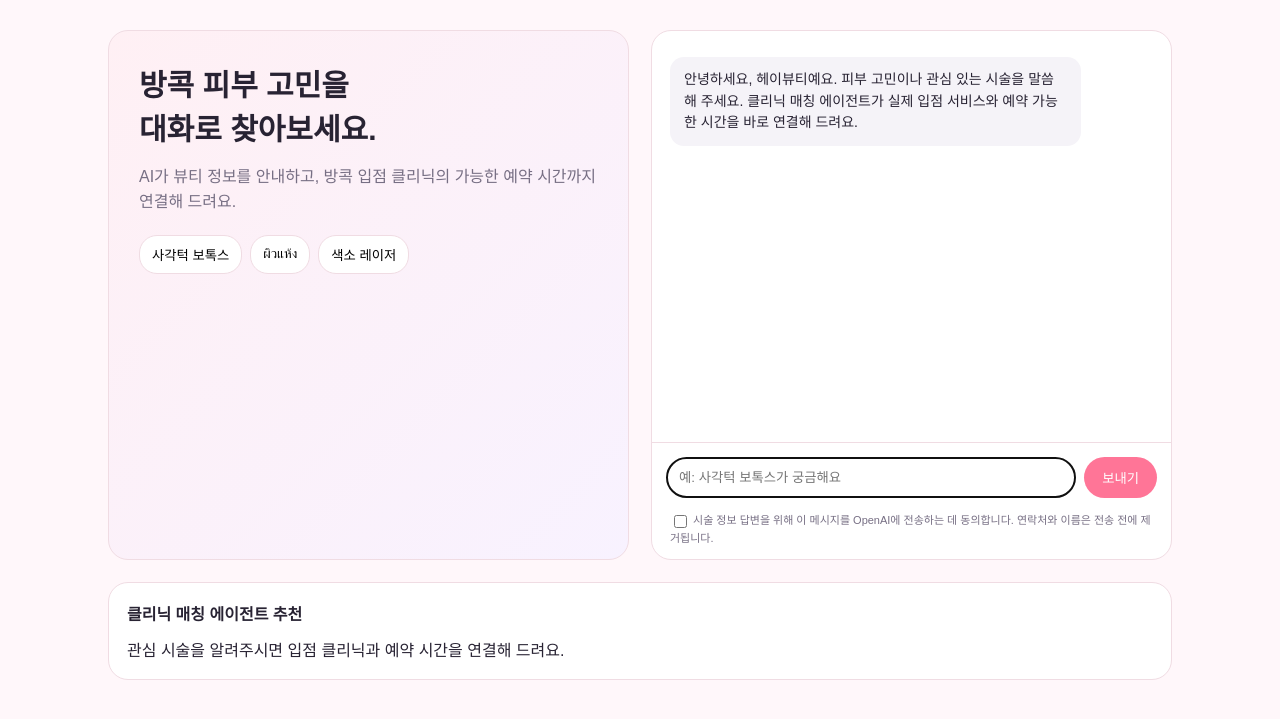
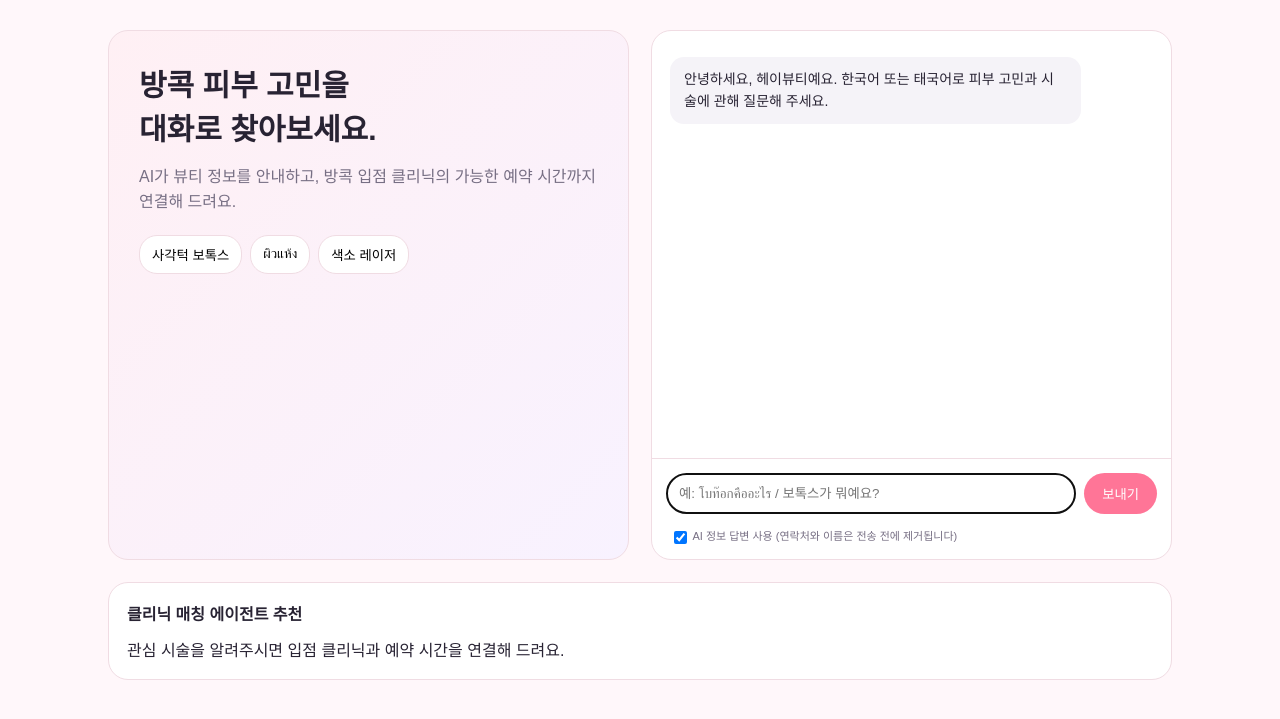
Before and after one commit to doyoung-doyoung/heybeautalk, a Flask app: page / in a window 1280 px wide. Shown: the part 68-787 px from the top of the page. Run offline with Flask 3, Linux system fonts and the light colour scheme.

Commit message:
feat: answer beauty questions bilingually with AI

```diff
--- a/app.py
+++ b/app.py
@@ -116,7 +116,7 @@ def flatten_service(service, include_rating=False):
     return service
 
 
-def beauty_ai_answer(message, profile, services, info_step=1):
+def beauty_ai_answer(message, profile, services, info_step=1, is_thai=False):
     """Generates an opted-in answer without sending phone numbers or names."""
     if not openai_client:
         return None
@@ -129,18 +129,16 @@ def beauty_ai_answer(message, profile, services, info_step=1):
         f"{item['clinic_name']} / {item['name']} / {catalog_price(item)}"
         for item in services
     )
+    answer_language = "태국어" if is_thai else "한국어"
     instructions = (
-        "당신은 HeyBeauty의 한국어 뷰티 정보 안내 AI입니다. 한 번에 예약을 재촉하지 말고 "
-        "3단계 대화로 정보를 나눠 안내하세요. 1단계는 원리와 목적, 2단계는 적합한 대상과 기대점, "
-        "3단계는 주의사항과 상담 준비에 집중해 3~5문장으로 친절하고 간결하게 설명하세요. "
+        f"당신은 HeyBeauty의 뷰티 정보 안내 AI입니다. 반드시 사용자의 질문에 직접 답하고 {answer_language}로만 답하세요. "
+        "ChatGPT에서 뷰티 정보를 묻는 것처럼 핵심 개념, 작용 방식, 대표적인 활용을 충분히 설명하세요. "
+        "질문이 부작용·유지 기간·시술 부위 등 특정 항목이면 그 항목을 중심으로 답하세요. "
+        "답변은 읽기 좋은 2~3개 문단으로 작성하고, 사용자가 묻지 않은 클리닉 홍보나 예약 유도는 본문에 넣지 마세요. "
         "진단·처방·효과 보장은 하지 말고, 임신·수유·질환·복용약 또는 개인 피부 상태는 "
-        "의료진 상담이 필요하다고 안내하세요. 사용자가 특정 시술에 관심을 보이면 아래 실제 "
-        "입점 클리닉 중 한 곳을 클리닉명·서비스명·가격·지역과 함께 소개하고, 예약 버튼을 "
-        "누르도록 자연스럽게 안내하세요. 서비스 카탈로그의 통화를 그대로 사용하고, 가격·가능 시간을 "
-        "임의로 만들지 마세요.\n\n"
-        f"현재 정보 단계: {info_step}/3\n"
+        "의료진 상담이 필요하다고 짧게 안내하세요. 효과를 보장하거나 진단·처방하지 마세요.\n\n"
         f"사용자 관심 시술: {profile.get('preferred_service') or '미확인'}\n"
-        f"추천 가능한 실제 서비스: {catalog}"
+        f"참고용 서비스 카탈로그(사용자가 클리닉을 물을 때만 활용): {catalog}"
     )
     response = openai_client.responses.create(
         model=OPENAI_MODEL,
@@ -150,6 +148,65 @@ def beauty_ai_answer(message, profile, services, info_step=1):
         store=False,
     )
     return response.output_text.strip()
+
+
+def fallback_beauty_answer(category, message="", services=None, is_thai=False):
+    """Provides a useful, language-matched answer when generative AI is unavailable."""
+    lowered = message.lower()
+    asks_clinic = any(term in lowered for term in ("클리닉", "병원", "예약", "คลินิก", "จอง"))
+    asks_side_effects = any(term in lowered for term in ("부작용", "주의", "ผลข้างเคียง", "อันตราย"))
+    asks_areas = any(term in lowered for term in ("어디", "부위", "บริเวณไหน", "ฉีดที่ไหน"))
+    if asks_clinic and services:
+        choices = []
+        for item in services:
+            price = f"฿{item['price']:,}" if item.get("currency") == "THB" else f"{item['price']:,}원"
+            choices.append(f"{item['clinic_name']} · {item['district']} · {item['name']} · {price}")
+        heading = "ใกล้คุณมีคลินิกที่ให้บริการดังต่อไปนี้" if is_thai else "현재 확인할 수 있는 가까운 클리닉이에요."
+        ending = "เลือกดูเวลาว่างและส่งคำขอจองได้จากการ์ดด้านล่าง" if is_thai else "아래 카드에서 예약 가능 시간을 확인할 수 있어요."
+        return f"{heading}\n\n" + "\n".join(f"{i + 1}. {choice}" for i, choice in enumerate(choices)) + f"\n\n{ending}"
+    detail_answers = {
+        "보톡스": {
+            "areas": (
+                "보톡스는 이마·미간·눈가·콧등처럼 표정 때문에 생기는 주름 부위와 턱·승모근·종아리처럼 발달한 근육의 부피를 줄이는 목적으로 사용돼요. 다한증 관리를 위해 겨드랑이·손·발 등에 사용되기도 합니다. 부위마다 필요한 용량과 주입 위치가 달라 의료진의 해부학적 평가가 중요합니다.",
+                "โบท็อกซ์ฉีดได้หลายบริเวณ เช่น หน้าผาก ระหว่างคิ้ว หางตา และสันจมูก เพื่อลดริ้วรอยจากการแสดงสีหน้า รวมถึงกราม บ่า หรือน่องเพื่อลดการทำงานของกล้ามเนื้อที่เด่น นอกจากนี้ยังใช้บริเวณรักแร้ มือ หรือเท้าเพื่อลดเหงื่อได้ ปริมาณและตำแหน่งฉีดต่างกันในแต่ละบริเวณ จึงควรให้แพทย์ประเมินก่อน",
+            ),
+            "side_effects": (
+                "보톡스 후에는 주사 부위의 통증·붓기·멍·두통이 일시적으로 나타날 수 있어요. 위치나 용량이 적절하지 않으면 눈꺼풀 처짐, 표정 비대칭, 씹는 힘의 변화처럼 주변 근육에 영향을 줄 수 있습니다. 대부분 일시적이지만 호흡·삼킴 곤란이나 심한 알레르기 반응이 나타나면 즉시 진료를 받아야 합니다.",
+                "ผลข้างเคียงที่พบได้หลังฉีดโบท็อกซ์ ได้แก่ ปวด บวม ช้ำบริเวณเข็ม หรือปวดศีรษะชั่วคราว หากตำแหน่งหรือปริมาณไม่เหมาะสม อาจเกิดหนังตาตก สีหน้าไม่สมมาตร หรือแรงเคี้ยวเปลี่ยนไปได้ ส่วนใหญ่มักเป็นชั่วคราว แต่หากหายใจหรือกลืนลำบาก หรือมีอาการแพ้รุนแรง ควรพบแพทย์ทันที",
+            ),
+        }
+    }
+    intent = "side_effects" if asks_side_effects else "areas" if asks_areas else None
+    if intent and category in detail_answers:
+        ko, th = detail_answers[category][intent]
+        return th if is_thai else ko
+
+    answers = {
+        "보톡스": (
+            "보톡스(Botox)는 보툴리눔 톡신을 적절한 양으로 주입해 해당 부위 근육의 움직임을 일정 기간 줄이는 시술이에요. 표정근의 반복적인 움직임을 완화해 이마·미간·눈가 같은 표정 주름을 개선하거나, 발달한 턱 근육의 부피를 줄여 얼굴선을 정리하는 데 사용됩니다.\n\n"
+            "미용 목적 외에도 다한증이나 일부 근육 질환 등의 치료에 사용됩니다. 효과는 영구적이지 않고 시간이 지나면서 서서히 감소하며, 시술 부위와 용량에 따라 결과가 달라질 수 있어 자격을 갖춘 의료진의 평가와 시술이 중요합니다.",
+            "โบท็อกซ์ (Botox) คือสารโบทูลินัมท็อกซิน (Botulinum Toxin) ที่ใช้ในปริมาณเหมาะสมเพื่อลดการทำงานของกล้ามเนื้อบริเวณที่ฉีดชั่วคราว ในด้านความงามนิยมใช้ลดริ้วรอยจากการแสดงสีหน้า เช่น หน้าผาก รอยขมวดคิ้ว และรอยตีนกา รวมถึงช่วยให้กรามดูเรียวขึ้นในผู้ที่มีกล้ามเนื้อกรามใหญ่\n\n"
+            "นอกจากนี้ยังใช้ทางการแพทย์ เช่น ลดเหงื่อมากผิดปกติหรือรักษาภาวะกล้ามเนื้อบางชนิด ผลไม่อยู่ถาวรและจะค่อย ๆ ลดลงตามเวลา ตำแหน่งและปริมาณที่ฉีดมีผลต่อทั้งผลลัพธ์และความปลอดภัย จึงควรได้รับการประเมินและฉีดโดยแพทย์หรือผู้ประกอบวิชาชีพที่ได้รับอนุญาต",
+        ),
+        "필러": (
+            "필러는 히알루론산 등의 물질을 주입해 꺼진 부위의 볼륨을 보완하거나 얼굴 윤곽을 다듬는 시술이에요. 입술, 볼, 팔자주름, 턱 끝 등 다양한 부위에 사용되며 제품의 성질과 주입 깊이는 목적에 따라 달라집니다.\n\n효과는 제품과 부위에 따라 일정 기간 유지된 뒤 서서히 감소합니다. 얼굴 비율과 기존 시술 이력을 함께 평가해야 하며, 혈관 관련 합병증을 포함한 위험이 있어 숙련된 의료진에게 받는 것이 중요합니다.",
+            "ฟิลเลอร์คือสารเติมเต็มที่ฉีดเพื่อเพิ่มวอลลุ่มหรือปรับรูปหน้า โดยมักใช้กรดไฮยาลูโรนิก บริเวณที่นิยม ได้แก่ ริมฝีปาก แก้ม ร่องแก้ม และคาง ชนิดของผลิตภัณฑ์และระดับความลึกในการฉีดจะแตกต่างกันตามเป้าหมาย\n\nผลลัพธ์ไม่ถาวรและจะค่อย ๆ ลดลงตามชนิดผลิตภัณฑ์และตำแหน่ง ควรให้แพทย์ประเมินสัดส่วนใบหน้าและประวัติการฉีดเดิม เพราะมีความเสี่ยงรวมถึงภาวะแทรกซ้อนเกี่ยวกับหลอดเลือด",
+        ),
+        "리프팅": (
+            "리프팅은 초음파·고주파 같은 에너지를 피부층에 전달해 탄력과 처짐 개선을 돕는 시술이에요. 장비마다 에너지가 도달하는 깊이와 작용 방식이 달라 피부 두께, 지방량, 처짐 정도에 맞춰 선택합니다.\n\n결과는 개인 상태와 장비·강도에 따라 다르며 즉시 느껴지는 변화와 시간이 지나며 나타나는 변화가 함께 있을 수 있습니다. 의료진의 상태 평가 후 적절한 장비와 에너지 수준을 정하는 것이 중요합니다.",
+            "การยกกระชับเป็นหัตถการที่ใช้พลังงาน เช่น อัลตราซาวด์หรือคลื่นวิทยุ ส่งลงสู่ชั้นผิวเพื่อช่วยเรื่องความกระชับและความหย่อนคล้อย เครื่องแต่ละชนิดทำงานในระดับความลึกต่างกัน จึงต้องเลือกตามความหนาผิว ปริมาณไขมัน และระดับความหย่อนคล้อย\n\nผลลัพธ์แตกต่างกันในแต่ละคนและอาจมีทั้งการเปลี่ยนแปลงทันทีและค่อย ๆ ชัดขึ้น ควรให้แพทย์ประเมินเพื่อเลือกเครื่องและระดับพลังงานที่เหมาะสม",
+        ),
+        "스킨부스터": (
+            "스킨부스터는 히알루론산이나 피부 개선 성분을 피부에 주입해 수분감, 피부결, 잔주름 개선을 돕는 시술이에요. 제품마다 성분과 목적이 달라 현재 피부 고민에 맞춰 선택합니다.\n\n필요 횟수와 유지 기간은 제품과 피부 상태에 따라 달라질 수 있습니다. 주입 후 일시적인 엠보싱, 붓기, 멍이 생길 수 있어 피부 상태와 알레르기 이력을 의료진에게 알려야 합니다.",
+            "สกินบูสเตอร์คือการฉีดกรดไฮยาลูโรนิกหรือสารบำรุงเข้าสู่ผิวเพื่อช่วยเพิ่มความชุ่มชื้น ปรับผิวสัมผัส และลดริ้วรอยเล็ก ๆ ผลิตภัณฑ์แต่ละชนิดมีส่วนประกอบและเป้าหมายต่างกัน จึงเลือกตามปัญหาผิว\n\nจำนวนครั้งและระยะเวลาของผลลัพธ์ขึ้นกับผลิตภัณฑ์และสภาพผิว หลังฉีดอาจมีตุ่มนูน บวม หรือรอยช้ำชั่วคราว ควรแจ้งแพทย์เกี่ยวกับสภาพผิวและประวัติการแพ้",
+        ),
+        "레이저": (
+            "피부 레이저는 특정 파장의 빛 에너지를 이용해 색소, 혈관, 흉터 또는 피부결 같은 고민을 개선하는 시술이에요. 치료 목표에 따라 사용하는 파장과 장비, 에너지 강도가 달라집니다.\n\n겉으로 비슷해 보이는 색소도 원인이 다를 수 있으므로 정확한 피부 평가가 먼저 필요합니다. 시술 후에는 자외선 차단과 보습이 중요하고, 피부 타입에 따라 붉음이나 색소 변화 가능성을 고려해야 합니다.",
+            "เลเซอร์ผิวหนังใช้พลังงานแสงในช่วงคลื่นเฉพาะเพื่อดูแลปัญหา เช่น เม็ดสี เส้นเลือด รอยสิว หรือผิวสัมผัส เป้าหมายแต่ละแบบต้องใช้ชนิดเครื่อง ความยาวคลื่น และระดับพลังงานต่างกัน\n\nรอยสีที่ดูคล้ายกันอาจมีสาเหตุต่างกัน จึงควรประเมินผิวก่อน หลังทำควรป้องกันแดดและเพิ่มความชุ่มชื้น รวมถึงพิจารณาความเสี่ยงเรื่องรอยแดงหรือสีผิวเปลี่ยนตามสภาพผิวแต่ละคน",
+        ),
+    }
+    ko, th = answers.get(category, ("궁금한 시술명이나 피부 고민을 조금 더 구체적으로 알려주세요.", "กรุณาระบุชื่อหัตถการหรือปัญหาผิวที่ต้องการทราบเพิ่มเติม"))
+    return th if is_thai else ko
 
 
 def clinic_match_reply(category, services, is_thai=False, info_step=1):
@@ -252,15 +309,14 @@ def suggested_questions(category, is_thai=False, info_step=1):
         ),
     }
     thai = {
-        "보톡스": ("โบท็อกซ์เริ่มเห็นผลเมื่อไร?", "จะรู้ได้อย่างไรว่าโบท็อกซ์กรามเหมาะกับฉัน?"),
-        "필러": ("ฟิลเลอร์แต่ละบริเวณต่างกันอย่างไร?", "ควรเลือกชนิดฟิลเลอร์อย่างไร?"),
-        "리프팅": ("เครื่องยกกระชับแต่ละชนิดต่างกันอย่างไร?", "แบบไหนเหมาะกับสภาพผิวของฉัน?"),
-        "스킨부스터": ("สกินบูสเตอร์แต่ละชนิดต่างกันอย่างไร?", "ต้องทำประมาณกี่ครั้ง?"),
-        "레이저": ("เลเซอร์แต่ละชนิดต่างกันอย่างไร?", "เลเซอร์แบบไหนเหมาะกับปัญหาผิวของฉัน?"),
+        "보톡스": ("ฉีดโบท็อกซ์บริเวณไหนได้บ้าง?", "โบท็อกซ์มีผลข้างเคียงอะไรบ้าง?", "คลินิกที่รับฉีดโบท็อกซ์ใกล้ฉันมีที่ไหนบ้าง?"),
+        "필러": ("ฉีดฟิลเลอร์บริเวณไหนได้บ้าง?", "ฟิลเลอร์มีผลข้างเคียงอะไรบ้าง?", "คลินิกที่รับฉีดฟิลเลอร์ใกล้ฉันมีที่ไหนบ้าง?"),
+        "리프팅": ("เครื่องยกกระชับแต่ละชนิดต่างกันอย่างไร?", "การยกกระชับมีผลข้างเคียงอะไรบ้าง?", "คลินิกยกกระชับใกล้ฉันมีที่ไหนบ้าง?"),
+        "스킨부스터": ("สกินบูสเตอร์แต่ละชนิดต่างกันอย่างไร?", "สกินบูสเตอร์มีผลข้างเคียงอะไรบ้าง?", "คลินิกสกินบูสเตอร์ใกล้ฉันมีที่ไหนบ้าง?"),
+        "레이저": ("เลเซอร์แต่ละชนิดต่างกันอย่างไร?", "เลเซอร์มีผลข้างเคียงอะไรบ้าง?", "คลินิกเลเซอร์ใกล้ฉันมีที่ไหนบ้าง?"),
     }
     if is_thai:
-        first, second = thai.get(category, ("หัตถการนี้ทำงานอย่างไร?", "ฉันควรเตรียมตัวอย่างไร?"))
-        return [first, second, f"ต้องการค้นหาคลินิกใกล้ฉันที่ให้บริการ{category}ไหม?"]
+        return list(thai.get(category, ("หัตถการนี้ทำงานอย่างไร?", "มีผลข้างเคียงอะไรบ้าง?", "มีคลินิกใกล้ฉันไหม?")))
     steps = questions.get(category, (((f"{category}은 어떤 시술인가요?", f"{category}이 저에게 맞을까요?"),) * 3))[info_step - 1]
     return [steps[0], steps[1], f"가까운 {category} 가능 클리닉을 찾아보고 싶으신가요?"]
 
@@ -279,7 +335,7 @@ def save_chat_profile(user_id, message):
         profile["phone"] = re.sub(r"\s", "", phone.group())
     if name:
         profile["name"] = name.group(1)
-    categories = {"보톡스": ["보톡스", "사각턱", "주름", "โบท็อกซ์"], "필러": ["필러", "입술", "볼륨", "ฟิลเลอร์"], "리프팅": ["리프팅", "슈링크", "처짐", "ยกกระชับ"], "스킨부스터": ["스킨부스터", "물광", "건조", "ผิวแห้ง", "สกินบูสเตอร์"], "레이저": ["레이저", "피코", "색소", "흉터", "여드름", "เลเซอร์", "ฝ้า", "สิว"]}
+    categories = {"보톡스": ["보톡스", "사각턱", "주름", "โบท็อกซ์", "โบท๊อก", "โบทอก", "โบกราม"], "필러": ["필러", "입술", "볼륨", "ฟิลเลอร์"], "리프팅": ["리프팅", "슈링크", "처짐", "ยกกระชับ"], "스킨부스터": ["스킨부스터", "물광", "건조", "ผิวแห้ง", "สกินบูสเตอร์"], "레이저": ["레이저", "피코", "색소", "흉터", "여드름", "เลเซอร์", "ฝ้า", "สิว"]}
     found = next((key for key, terms in categories.items() if any(term in message for term in terms)), None)
     if found:
         profile["preferred_service"] = found
@@ -358,10 +414,10 @@ def chat():
         if not services: services = rows(connection.execute("SELECT s.*, c.name clinic_name, c.district FROM services s JOIN clinics c ON c.id=s.clinic_id LIMIT 3"))
         connection.close()
         for service in services: service["slots"] = service_slots(service)
-    reply = clinic_match_reply(query, services, is_thai=is_thai, info_step=info_step)
+    reply = fallback_beauty_answer(query, message=message, services=services, is_thai=is_thai)
     if allow_ai:
         try:
-            reply = beauty_ai_answer(message, profile, services, info_step=info_step) or reply
+            reply = beauty_ai_answer(message, profile, services, info_step=info_step, is_thai=is_thai) or reply
         except Exception:
             app.logger.exception("OpenAI beauty answer failed")
     lead = {"interested": bool(query), "category": query}
--- a/templates/index.html
+++ b/templates/index.html
@@ -22,7 +22,7 @@
   <header><div class="brand">hey<b>beauty</b></div><a class="crm" href="/crm">클리닉 CRM 데모 →</a></header>
   <main>
     <section class="panel hero"><h1>방콕 피부 고민을<br>대화로 찾아보세요.</h1><p>AI가 뷰티 정보를 안내하고, 방콕 입점 클리닉의 가능한 예약 시간까지 연결해 드려요.</p><div class="chips"><button class="chip" onclick="send('사각턱 보톡스가 궁금해요')">사각턱 보톡스</button><button class="chip" onclick="send('ผิวแห้ง แนะนำอะไรดี')">ผิวแห้ง</button><button class="chip" onclick="send('색소 레이저를 알아보고 싶어요')">색소 레이저</button></div></section>
-    <section class="panel chat"><div class="messages" id="messages"><div class="bubble ai">안녕하세요, 헤이뷰티예요. 피부 고민이나 관심 있는 시술을 말씀해 주세요. 클리닉 매칭 에이전트가 실제 입점 서비스와 예약 가능한 시간을 바로 연결해 드려요.</div></div><div class="input"><input id="message" placeholder="예: 사각턱 보톡스가 궁금해요" autofocus><button class="send" onclick="send()">보내기</button></div><label class="privacy"><input id="aiConsent" type="checkbox"> 시술 정보 답변을 위해 이 메시지를 OpenAI에 전송하는 데 동의합니다. 연락처와 이름은 전송 전에 제거됩니다.</label></section>
+    <section class="panel chat"><div class="messages" id="messages"><div class="bubble ai">안녕하세요, 헤이뷰티예요. 한국어 또는 태국어로 피부 고민과 시술에 관해 질문해 주세요.</div></div><div class="input"><input id="message" placeholder="예: โบท๊อกคืออะไร / 보톡스가 뭐예요?" autofocus><button class="send" onclick="send()">보내기</button></div><label class="privacy"><input id="aiConsent" type="checkbox" checked> AI 정보 답변 사용 (연락처와 이름은 전송 전에 제거됩니다)</label></section>
     <section class="panel" style="grid-column:1/-1"><div class="cards"><strong>클리닉 매칭 에이전트 추천</strong><div id="services" class="empty" style="margin-top:12px">관심 시술을 알려주시면 입점 클리닉과 예약 시간을 연결해 드려요.</div></div></section>
   </main>
   <dialog id="booking"><form class="form" id="bookingForm"><h2 id="bookingTitle">예약 요청</h2><input type="hidden" id="serviceId"><label>예약자 이름<input id="name" required></label><label>연락처<input id="phone" placeholder="010-0000-0000" required></label><label>피부 고민<input id="concern"></label><label>예약 가능 시간<select id="slot" required></select></label><div class="actions"><button type="button" class="secondary" onclick="booking.close()">취소</button><button class="primary">예약 요청</button></div></form></dialog>
```
